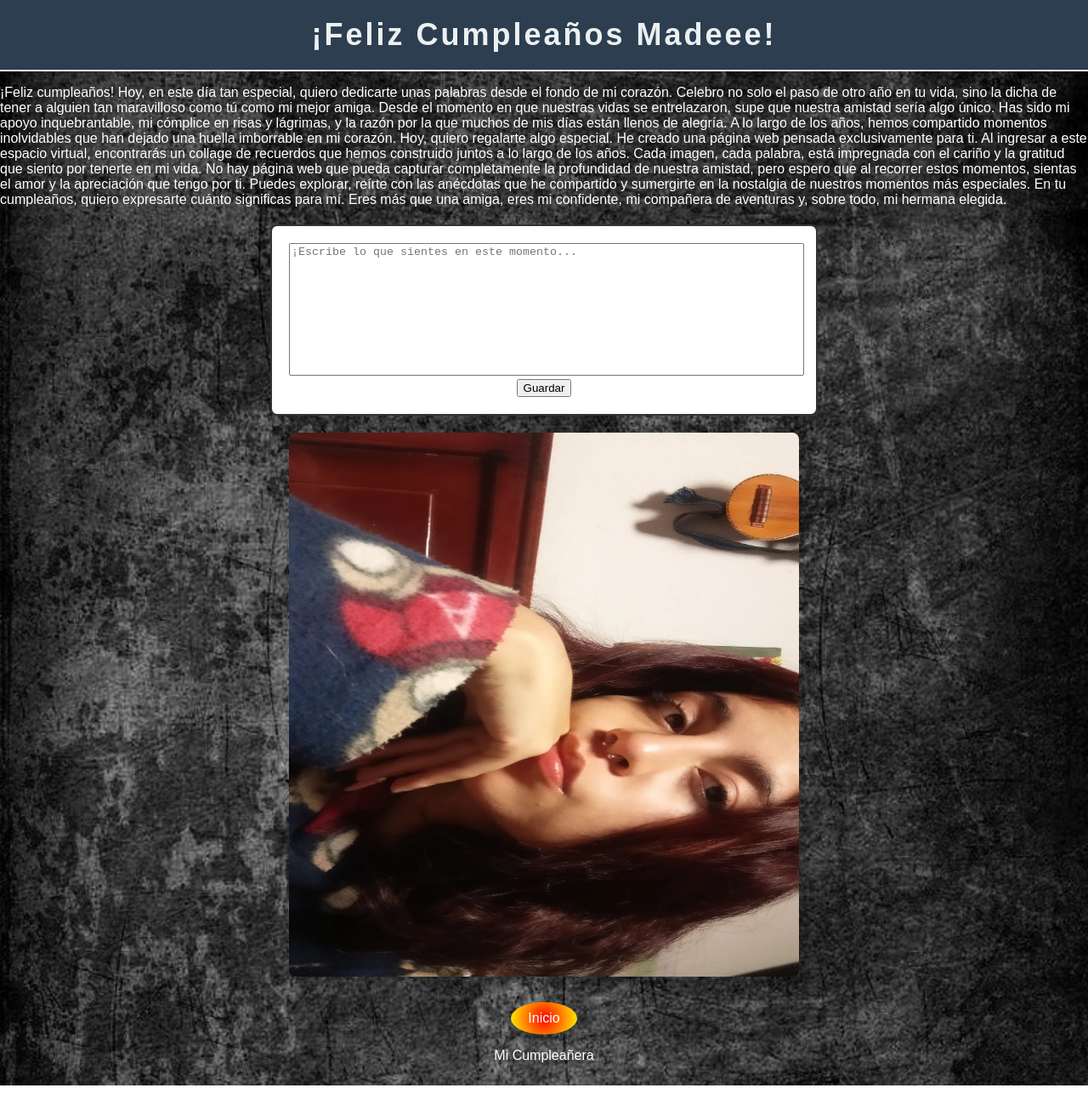
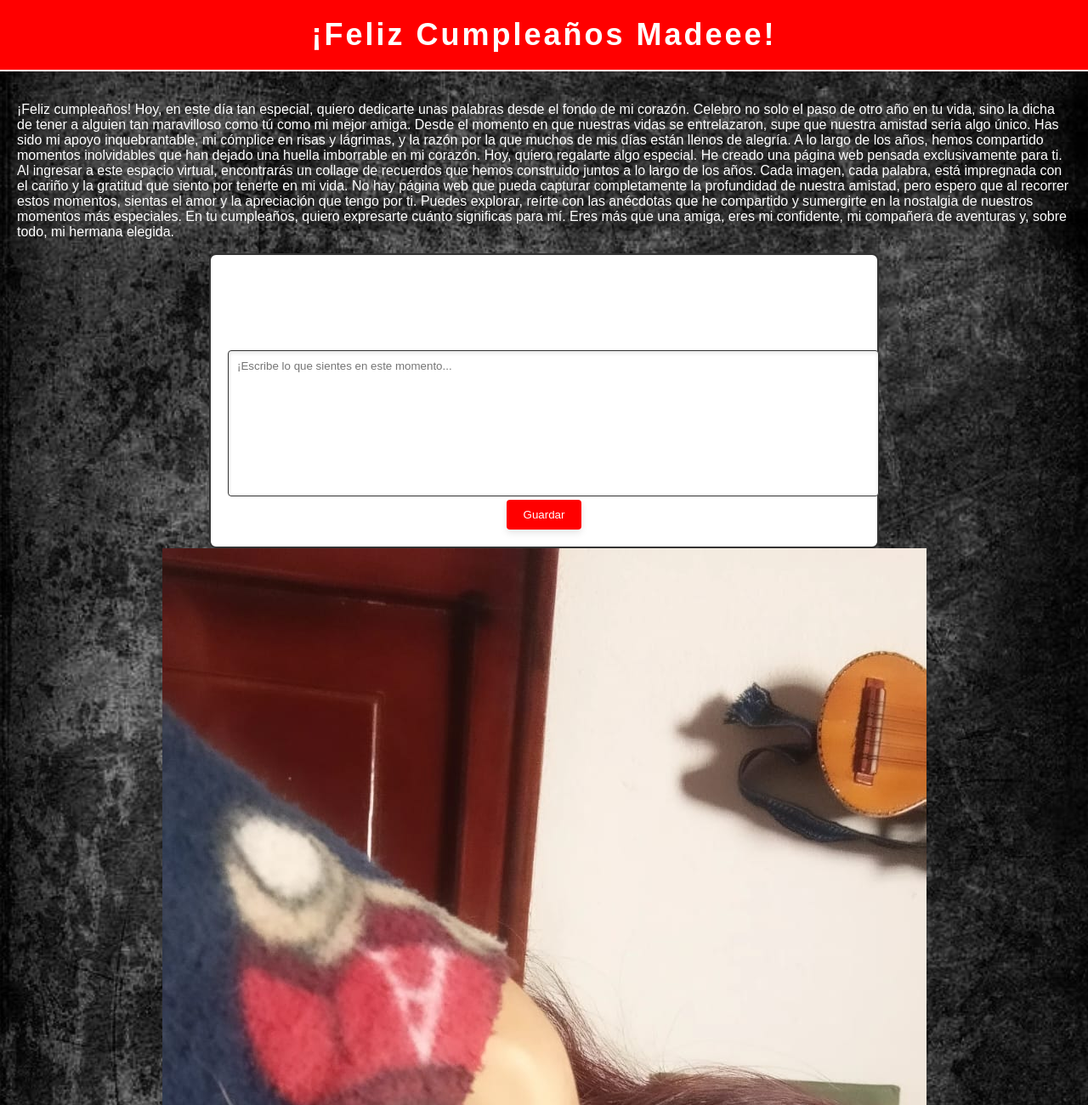
Before and after one commit to SombreroRojo/Feliz-Cumplea-os-Made, a plain HTML site: page paginas/pagina1.html in a window 1280 px wide. Shown: the top 1300 px of the page at 85% size. Before the commit the page ends 1277 px from the top, so only its background shows below. Drawn offline with Linux system fonts and the light colour scheme; files whose address does not match are found by name.

Commit message:
Feliz cumpleaños Made

```diff
--- a/css/styles.css
+++ b/css/styles.css
@@ -1,26 +1,35 @@
+/* Colores principales */
+:root {
+    --primary-color: #2c3e50; /* Azul oscuro */
+    --secondary-color: #ecf0f1; /* Gris claro */
+    --accent-color: #3498db; /* Azul turquesa */
+  }
+
+  /* Estilos globales */
   body {
     margin: 0;
     font-family: 'Gothic', sans-serif;
-    background: url('../images/fondo.jpeg') center fixed; /* Ruta de la imagen de fondo */
-    background-size: cover; /* Ajusta el tamaño para cubrir todo el body */
+    background: url('../images/fondo.jpeg') center fixed;
+    background-size: cover;
     color: #fff;
   }
 
-
+  /* Encabezado */
   header {
-    background-color: #2c3e50;
+    background-color: var(--primary-color);
     padding: 20px;
     text-align: center;
-    border-bottom: 2px solid #ecf0f1;
+    color: var(--secondary-color);
+    border-bottom: 2px solid var(--secondary-color);
   }
 
   h1 {
     margin: 0;
     font-size: 36px;
     letter-spacing: 3px;
-    color: #ecf0f1;
   }
 
+  /* Contenedor principal */
   #masonry-container {
     display: grid;
     grid-template-columns: repeat(auto-fill, minmax(250px, 1fr));
@@ -28,9 +37,12 @@ h1 {
     padding: 16px;
   }
 
+  /* Elementos de la galería */
   .masonry-item {
-    background: url('../images/borde\ imagen.jpeg') center no-repeat;
-    background-size: contain; /* Ajusta el tamaño para contener el borde */
+    background-color: #fff;
+    background-image: url('../images/borde_imagen.jpeg');
+    background-repeat: center no-repeat;
+    background-size: contain;
     border-radius: 8px;
     overflow: hidden;
     box-shadow: 0 4px 8px rgba(0, 0, 0, 0.1);
@@ -44,26 +56,26 @@ h1 {
     left: 0;
     width: 100%;
     height: 100%;
-    background: url('../images/salpicadura.jpeg') fixed; /* Ruta de la imagen de salpicaduras de pintura */
-    opacity: 0.2; /* Opacidad de las salpicaduras */
-    z-index: -1; /* Coloca la salpicadura en el fondo */
+    background-image: url('../images/salpicadura.jpeg');
+    background-repeat: fixed;
+    opacity: 0.2;
+    z-index: -1;
   }
 
   .masonry-item img {
     width: 100%;
     height: 400px; /* Ajusta esta altura según tus preferencias */
-    object-fit: cover; /* Asegura que la imagen cubra el contenedor manteniendo las proporciones */
+    object-fit: cover;
     display: block;
-    border-bottom: 1px solid #2c3e50;
   }
 
-
+  /* Enlaces */
   a {
-    color: #ecf0f1;
+    color: var(--accent-color);
     text-decoration: none;
     transition: color 0.3s ease;
   }
 
   a:hover {
-    color: #3498db;
+    color: #fff;
   }
--- a/css/styles1.css
+++ b/css/styles1.css
@@ -1,67 +1,111 @@
-/* Agrega estilos para el cuadro de carta */
+/* Colores principales */
+:root {
+    --primary-color: #ff0000; /* Rojo */
+    --secondary-color: #ffff00; /* Amarillo */
+    --accent-color: #333; /* Gris oscuro */
+    --text-color: #fff; /* Blanco */
+  }
+
+  /* Estilos globales */
+  body {
+    margin: 0;
+    font-family: 'Gothic', sans-serif;
+    background: url('../images/fondo.jpeg') center fixed;
+    background-size: cover;
+    color: var(--text-color);
+    display: flex;
+    flex-direction: column; /* Apila los elementos verticalmente */
+    align-items: center; /* Centra los elementos horizontalmente */
+    justify-content: center; /* Centra los elementos verticalmente */
+    min-height: 100vh; /* Altura mínima de la ventana del navegador */
+  }
+
+  /* Encabezado */
+  header {
+    background-color: var(--primary-color);
+    padding: 20px;
+    text-align: center;
+    color: var(--text-color);
+    border-bottom: 2px solid var(--text-color);
+    width: 100%; /* Ancho completo de la pantalla */
+  }
+
+  h1 {
+    margin: 0;
+    font-size: 36px;
+    letter-spacing: 3px;
+  }
+
+  /* Contenido principal */
+  main {
+    padding: 20px;
+    display: flex;
+    flex-direction: column; /* Apila los elementos verticalmente */
+    align-items: center; /* Centra los elementos horizontalmente */
+  }
+
+  /* Imagen principal */
+  .main-image {
+    width: 40%; /* Ajusta el ancho de la imagen según tus preferencias */
+    max-width: 600px; /* Ancho máximo de la imagen */
+    height: 300px; /* Altura fija de la imagen */
+    margin-bottom: 20px;
+  }
+
+  /* Cuadro de carta */
   .letter-box {
     background-color: #fff;
-    border: 2px solid #333;
+    border: 2px solid var(--accent-color);
     border-radius: 8px;
     padding: 20px;
-    margin: 20px auto; /* Cambiado para centrar el cuadro */
-    max-width: 600px;
-    text-align: center; /* Alinea el contenido al centro */
+    width: 60%; /* Ajusta el ancho del recuadro según tus preferencias */
+    max-width: 800px; /* Ancho máximo del recuadro */
+    text-align: center;
+  }
+
+  .letter-box h2 {
+    font-size: 24px;
+    margin-bottom: 10px;
+  }
+
+  .letter-box p {
+    font-size: 16px;
+    margin-bottom: 10px;
   }
 
   textarea {
     width: 100%;
     height: 150px;
     resize: none;
+    padding: 10px;
+    border: 1px solid var(--accent-color);
+    border-radius: 4px;
+    box-shadow: inset 0 2px 5px rgba(0, 0, 0, 0.1);
+    font-family: 'Gothic', sans-serif;
   }
 
-/* Estilos para la imagen */
-.img-container {
-    display: flex;
-    justify-content: center;
-    align-items: center;
-    height: 80vh; /* Ajusta la altura según tus preferencias */
+  .letter-box button {
+    display: inline-block;
+    padding: 10px 20px;
+    background-color: var(--primary-color);
+    color: var(--text-color);
+    text-decoration: none;
+    border: none;
+    border-radius: 4px;
+    box-shadow: 0 4px 8px rgba(0, 0, 0, 0.1);
+    cursor: pointer;
   }
 
-.img-container img {
-    max-width: 100%;
-    max-height: 100%;
-    border-radius: 8px; /* Bordes redondeados */
-    box-shadow: 0 4px 8px rgba(0, 0, 0, 0.1); /* Sombra ligera */
-}
-
-/* Estilos para el botón de regreso al index */
+  /* Botón para regresar al index */
   .back-button {
     display: inline-block;
     margin-top: 20px;
     padding: 10px 20px;
     background: radial-gradient(circle, #ff0000, #ffff00); /* Degradado entre rojo y amarillo */
-    color: #fff;
+    color: var(--text-color);
     text-decoration: none;
-    border-radius: 50%; /* Hace que el botón sea circular */
-    box-shadow: 0 4px 8px rgba(0, 0, 0, 0.1); /* Sombra ligera */
+    border: none;
+    border-radius: 4px;
+    box-shadow: 0 4px 8px rgba(0, 0, 0, 0.1);
+    cursor: pointer;
   }
-
-.back-button:hover {
-    background: radial-gradient(circle, #ff3333, #ffcc00); /* Cambia el degradado al pasar el mouse */
-}
-
-
-/* Estilos para la imagen */
-img {
-    display: block;
-    margin: auto;
-    width: 60%; /* Ajusta el tamaño de la imagen según tus preferencias */
-    max-width: 600px; /* Máximo ancho de la imagen */
-    height: auto;
-    border-radius: 8px; /* Bordes redondeados */
-    box-shadow: 0 4px 8px rgba(0, 0, 0, 0.1); /* Sombra ligera */
-}
-
-/* Estilos para el pie de página */
-footer {
-    text-align: center;
-    padding: 10px;
-    background-color: #33333300;
-    color: white;
-}
--- a/paginas/pagina1.html
+++ b/paginas/pagina1.html
@@ -3,7 +3,8 @@
 <head>
     <meta charset="UTF-8">
     <meta name="viewport" content="width=device-width, initial-scale=1.0">
-    <title>Feliz Cumpleaños</title>
+    <title>Feliz Cumpleaños Madeee!</title>
+    <meta name="description" content="Página web de cumpleaños para Madeee">
     <link rel="stylesheet" href="../css/styles.css">
     <link rel="stylesheet" href="../css/styles1.css">
 </head>
@@ -11,6 +12,9 @@
     <header>
         <h1>¡Feliz Cumpleaños Madeee!</h1>
     </header>
+
+    <nav>
+        </nav>
 
     <main>
         <p>¡Feliz cumpleaños! Hoy, en este día tan especial, quiero dedicarte unas palabras desde el fondo de mi corazón. Celebro no solo el paso de otro año en tu vida, sino la dicha de tener a alguien tan maravilloso como tú como mi mejor amiga.
@@ -23,22 +27,20 @@
 
         En tu cumpleaños, quiero expresarte cuánto significas para mí. Eres más que una amiga, eres mi confidente, mi compañera de aventuras y, sobre todo, mi hermana elegida.</p>
 
-            <div class="letter-box">
+        <aside class="letter-box">
+            <h2>Escribe tu carta</h2>
+            <p>Deja un mensaje especial para Madeee en este día tan importante.</p>
             <textarea id="carta" placeholder="¡Escribe lo que sientes en este momento..."></textarea>
             <button onclick="guardarCarta()">Guardar</button>
             <div id="contenido-guardado"></div>
-            </div>
+        </aside>
 
         <img class="img-container" src="../images/made16.jpg" alt="Imagen 1">
-
-
-
     </main>
 
     <footer>
-        <!-- Botón para regresar al index -->
         <a href="../index.html" class="back-button">Inicio</a>
-        <p>Mi Cumpleañera</p>
+        <p>&copy; 2024 Mi Cumpleañera</p>
     </footer>
 
     <script src="../js/scripts.js"></script>
```
Also changed, not shown: index.html (+9 -4 lines). Lines whose indentation alone changed are shown as unchanged.
